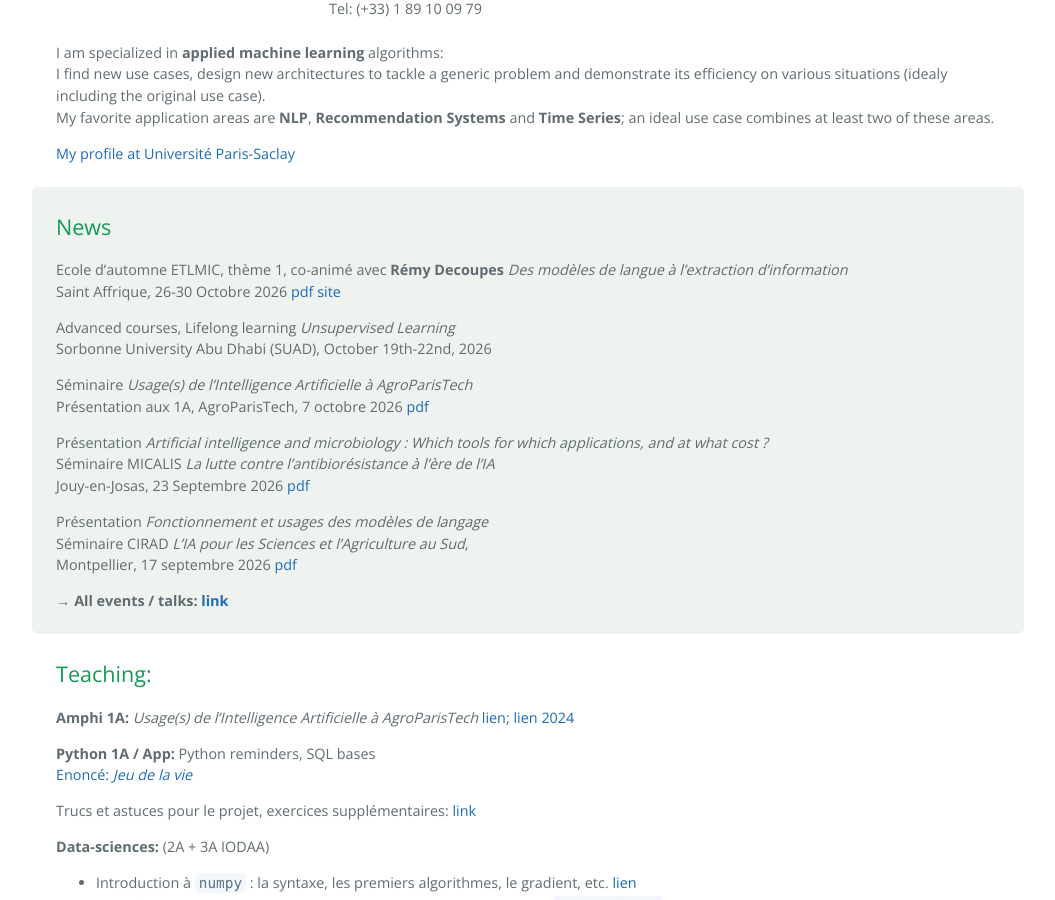
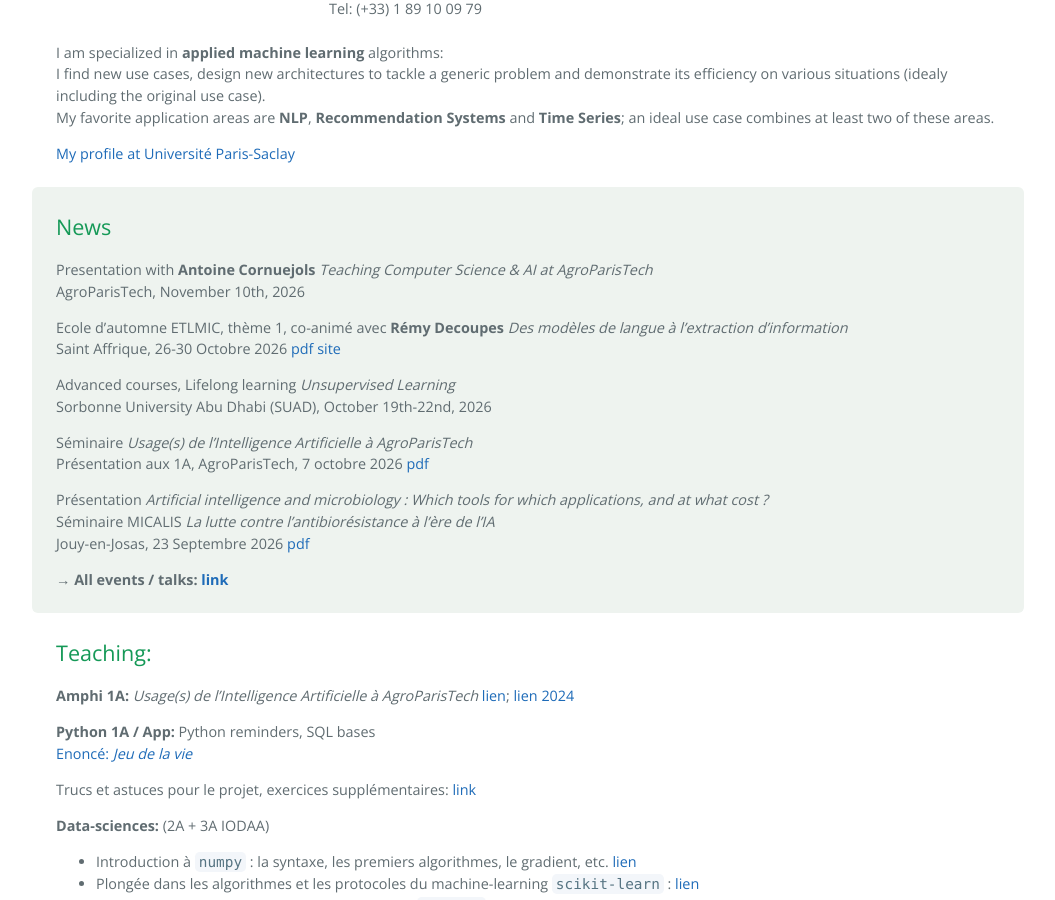
Before and after one commit to vguigue/vguigue.github.io, a Jekyll site: the page built from index.md, in a window 1280 px wide and 900 px high, scrolled down 407 px. Shown: the whole window, without its empty margins (112-1167 px from the left). Built offline with Jekyll 4.4.1, drawn with Linux system fonts in a browser that asks for light colours; our own code applies the rules of GitHub Pages for plain Markdown files.

Commit message:
ai @ agro

```diff
--- a/index.md
+++ b/index.md
@@ -20,6 +20,9 @@ My favorite application areas are **NLP**, **Recommendation Systems** and **Time
 
 <!-- news:start -->
 
+Presentation with **Antoine Cornuejols** *Teaching Computer Science & AI at AgroParisTech* <BR>
+AgroParisTech, November 10th, 2026
+
 Ecole d'automne ETLMIC, thème 1, co-animé avec **Rémy Decoupes** *Des modèles de langue à l'extraction d'information*<BR>
 Saint Affrique, 26-30 Octobre 2026 [pdf](pres/ETLMIC-26.pdf) [site](https://etlmic.pages-forge.inrae.fr/web/)
 
@@ -32,9 +35,6 @@ Présentation aux 1A, AgroParisTech, 7 octobre 2026 [pdf](pres/Agro1A-Intro-IA-2
 Présentation *Artificial intelligence and microbiology : Which tools for which applications, and at what cost ?* <BR>
 Séminaire MICALIS *La lutte contre l'antibiorésistance à l'ère de l'IA*<BR>
 Jouy-en-Josas, 23 Septembre 2026 [pdf](pres/micalis-26.pdf)
-
-Présentation *Fonctionnement et usages des modèles de langage* <BR>
-Séminaire CIRAD *L’IA pour les Sciences et l’Agriculture au Sud*,<BR>Montpellier, 17 septembre 2026 [pdf](pres/cirad-26.pdf)
 
 <!-- news:end -->
 
```
Also changed, not shown: event.md (+3 -0 lines), publis.md (+1 -0 lines), 1 other file.
